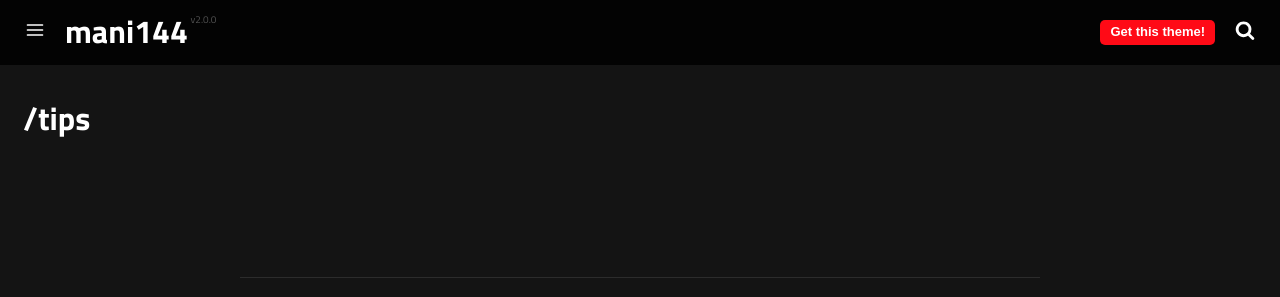
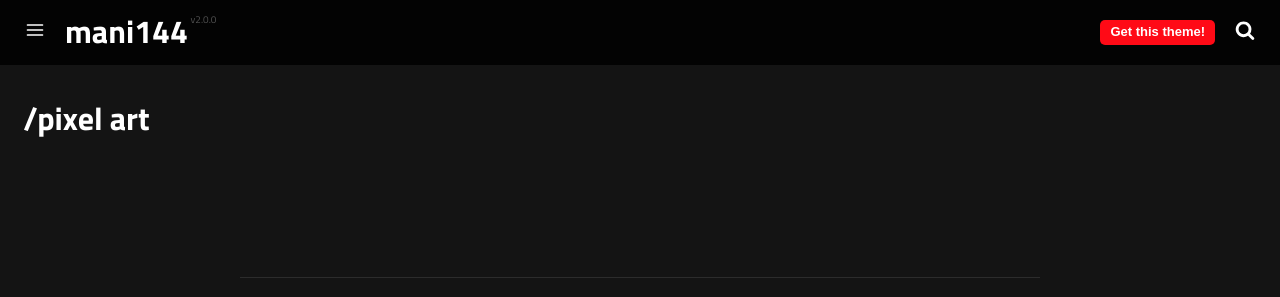
Before and after one commit to mani144/mani144.github.io, a Jekyll site: the page built from category/tips.md, in a window 1280 px wide. Shown: the top 297 px of the page. Built offline with Jekyll 4.4.1, drawn with Linux system fonts in a browser that asks for light colours; a script that is not in the unit is left out.

Commit message:
Update Categories “tips”

```diff
--- a/category/tips.md
+++ b/category/tips.md
@@ -1,6 +1,6 @@
 ---
 layout: category
-title: Tips
+title: Pixel Art
 slug: tips
-description: A category for tips.
+description: A category for pixel art.
 ---
```
